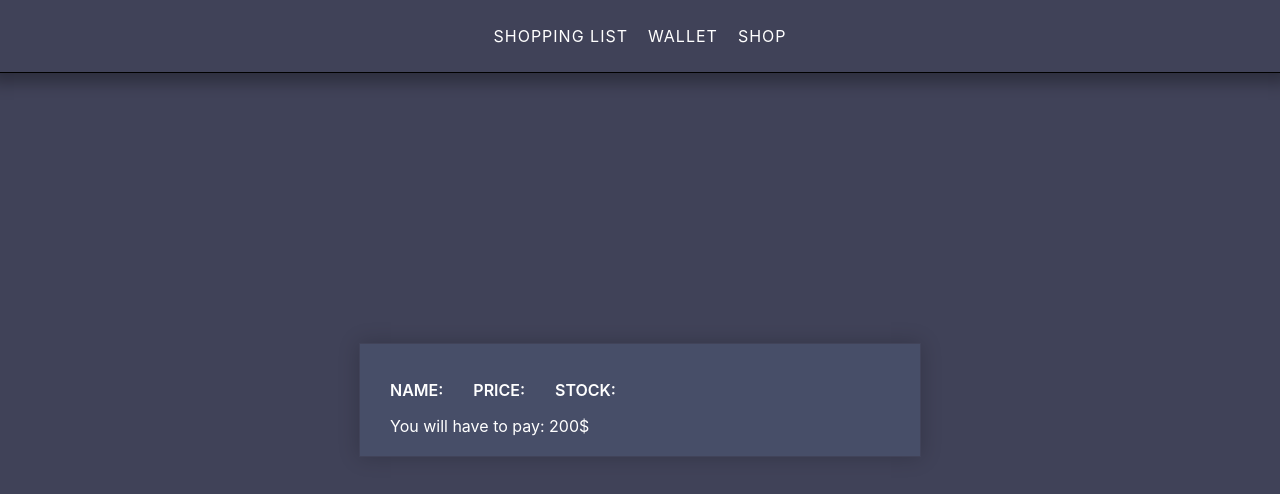
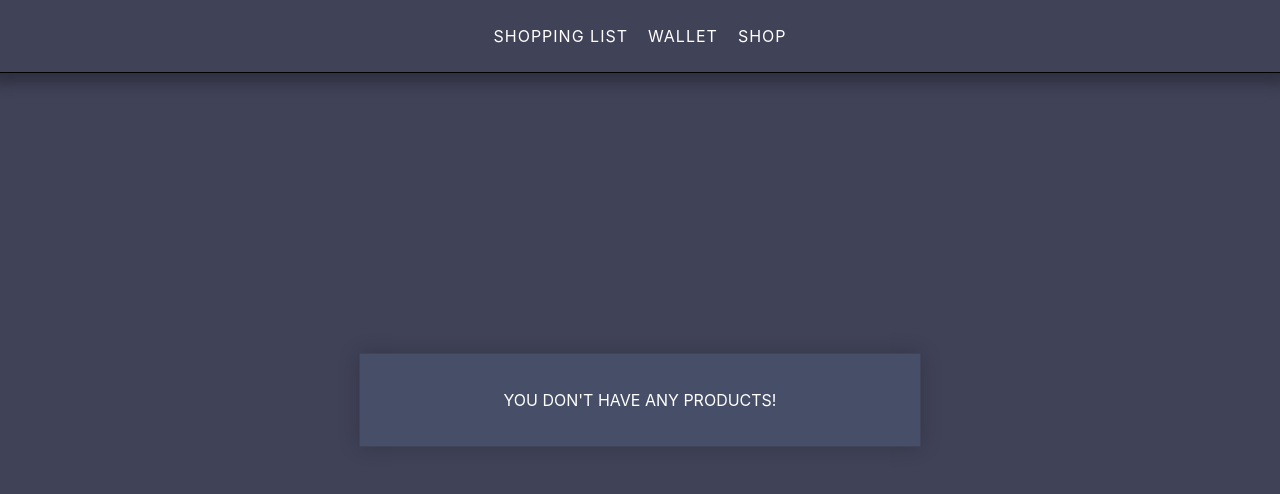
Before and after one commit to KacperNlp/shopping-list, a React (Create React App) app: page / in a window 1280 px wide. Shown: the top 494 px of the page. Built offline with nearby package versions, Linux system fonts and the light colour scheme.

Commit message:
Created Cart/ShoppingList functionality

```diff
--- a/src/components/ShoppingList.css
+++ b/src/components/ShoppingList.css
@@ -1,3 +1,13 @@
+.shopping-list-container-with-message {
+    display: flex;
+    align-items: center;
+    justify-content: center;
+}
+
+.shopping-list-container-message {
+    text-transform: uppercase;
+}
+
 .shopping-list {
     padding: 0;
     list-style: none;
--- a/src/components/ShoppingList.jsx
+++ b/src/components/ShoppingList.jsx
@@ -1,8 +1,11 @@
+import React, { useEffect, useState } from "react";
 import ShoppingListProduct from "./ShoppingListProduct";
 
 import "./ShoppingList.css";
 
 const ShoppingList = ({ cart, removeProductFromCart }) => {
+  const [cartSummary, setCartSummary] = useState(0);
+
   const productsInCart = cart.map(({ name, price, count }) => {
     return (
       <ShoppingListProduct
@@ -15,7 +18,25 @@ const ShoppingList = ({ cart, removeProductFromCart }) => {
     );
   });
 
-  const cartSummary = 200;
+  useEffect(() => {
+    let newCartSummary = 0;
+
+    cart.forEach(({ price }) => {
+      newCartSummary += price;
+    });
+
+    setCartSummary(newCartSummary);
+  });
+
+  if (!cartSummary) {
+    return (
+      <div className="shopping-list-container shopping-list-container-with-message">
+        <p className="shopping-list-container-message">
+          You don't have any products!
+        </p>
+      </div>
+    );
+  }
 
   return (
     <div className="shopping-list-container">
```
